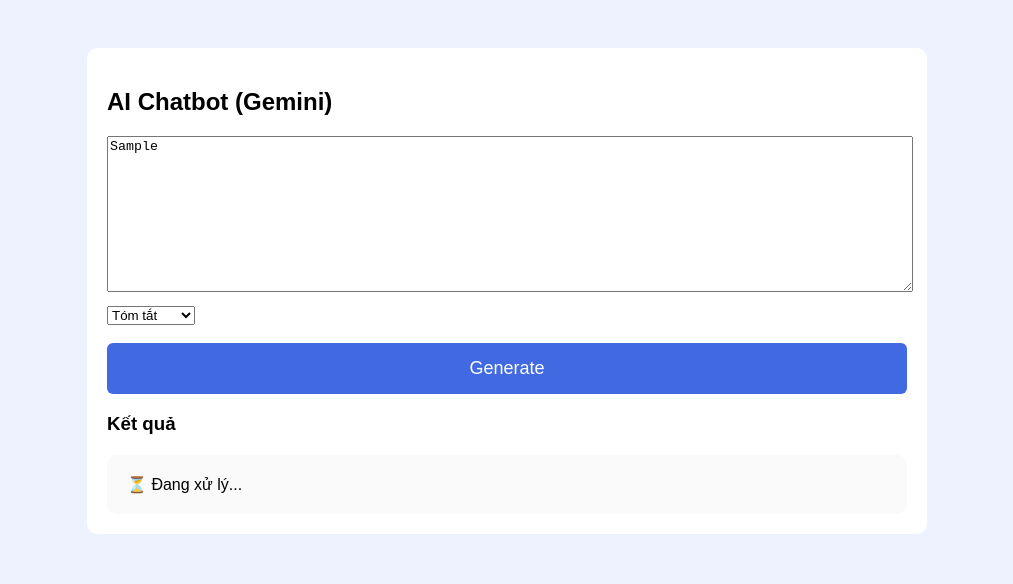
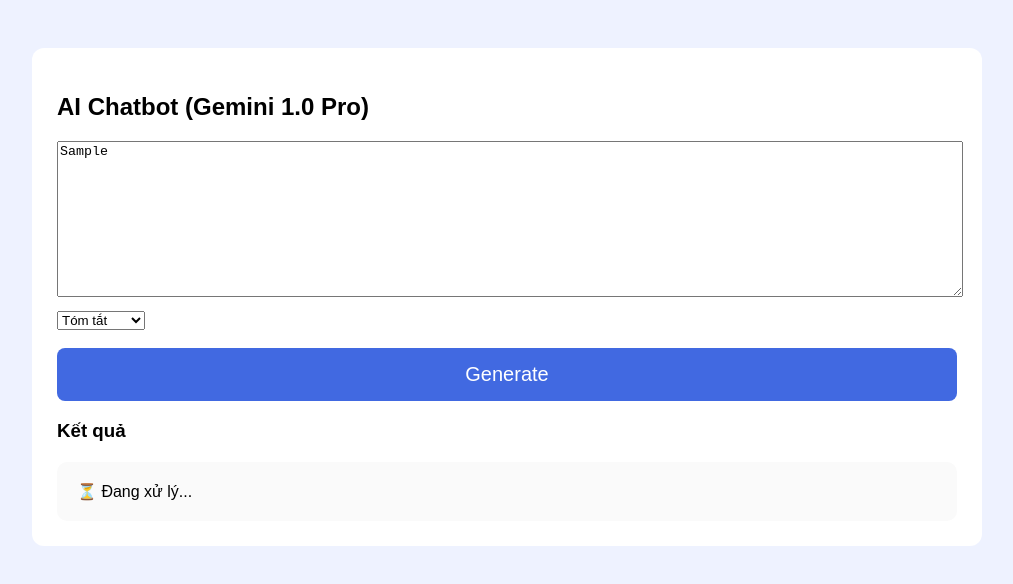
Before and after one commit to minchan303/visaotoigay, a website: page public/index.html in a window 1280 px wide. Both pictures are taken after typing "Sample" into the empty fields and a click on the button "Generate". Shown: the whole page, without its empty margins (133-1146 px from the left). Drawn offline with Linux system fonts and the light colour scheme; no server answers.

Commit message:
Update index.html

```diff
--- a/public/index.html
+++ b/public/index.html
@@ -1,22 +1,20 @@
 <!DOCTYPE html>
 <html lang="vi">
 <head>
-  <meta charset="UTF-8">
-  <title>AI Chatbot (Gemini)</title>
+  <meta charset="UTF-8" />
+  <title>AI Chatbot (Gemini 1.0 Pro)</title>
   <style>
     body { font-family: Arial; background: #eef2ff; padding: 40px; }
-    .box { max-width: 800px; margin: auto; background: #fff; padding: 20px; border-radius: 10px; }
+    .box { max-width: 900px; margin: auto; background: #fff; padding: 25px; border-radius: 12px; }
     textarea { width: 100%; height: 150px; margin-bottom: 10px; }
-    button { width: 100%; padding: 15px; background: #4169e1; color: #fff; border: none; border-radius: 6px; font-size: 18px; }
-    #result { white-space: pre-wrap; background: #fafafa; padding: 20px; border-radius: 10px; margin-top: 20px; }
+    button { width: 100%; padding: 15px; background: #4169e1; color: #fff; border: none; font-size: 20px; border-radius: 8px; }
+    #result { background: #fafafa; padding: 20px; margin-top: 20px; border-radius: 10px; white-space: pre-wrap; }
   </style>
 </head>
-
 <body>
   <div class="box">
-    <h2>AI Chatbot (Gemini)</h2>
-
-    <textarea id="inputText" placeholder="Paste text..."></textarea>
+    <h2>AI Chatbot (Gemini 1.0 Pro)</h2>
+    <textarea id="input"></textarea>
 
     <select id="type">
       <option value="summary">Tóm tắt</option>
@@ -34,26 +32,25 @@
 
   <script>
     async function generate() {
-      document.getElementById("result").innerHTML = "⏳ Đang xử lý...";
+      document.getElementById("result").textContent = "⏳ Đang xử lý...";
 
-      const text = document.getElementById("inputText").value;
+      const text = document.getElementById("input").value;
       const type = document.getElementById("type").value;
 
-      const response = await fetch("/api/process", {
+      const res = await fetch("/api/process", {
         method: "POST",
         headers: { "Content-Type": "application/json" },
         body: JSON.stringify({ text, type })
       });
 
-      const data = await response.json();
+      const data = await res.json();
 
       if (data.success) {
-        document.getElementById("result").innerText = data.output;
+        document.getElementById("result").textContent = data.output;
       } else {
-        document.getElementById("result").innerText = "❌ Error: " + data.error;
+        document.getElementById("result").textContent = "❌ " + data.error;
       }
     }
   </script>
-
 </body>
 </html>
```
